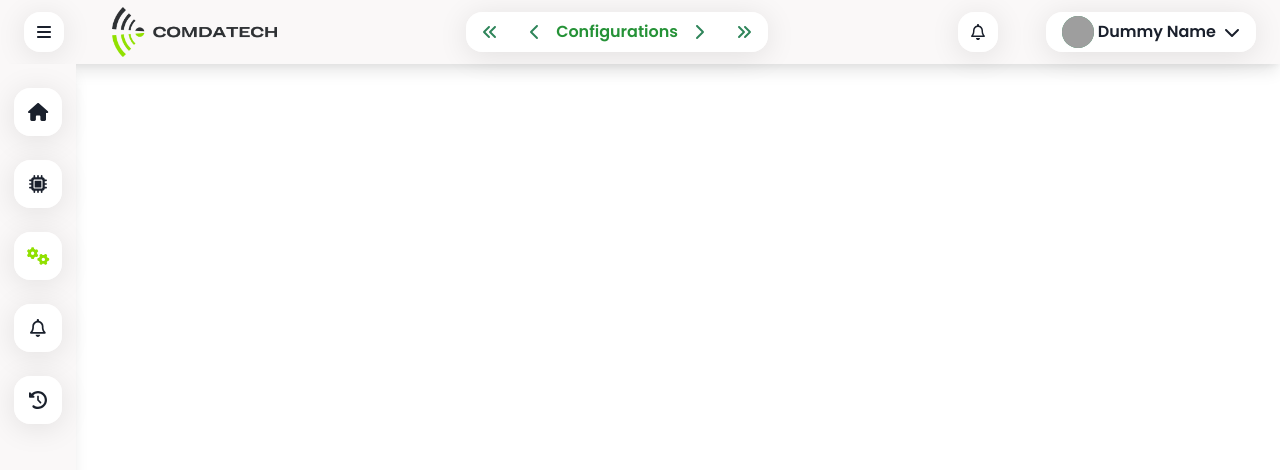
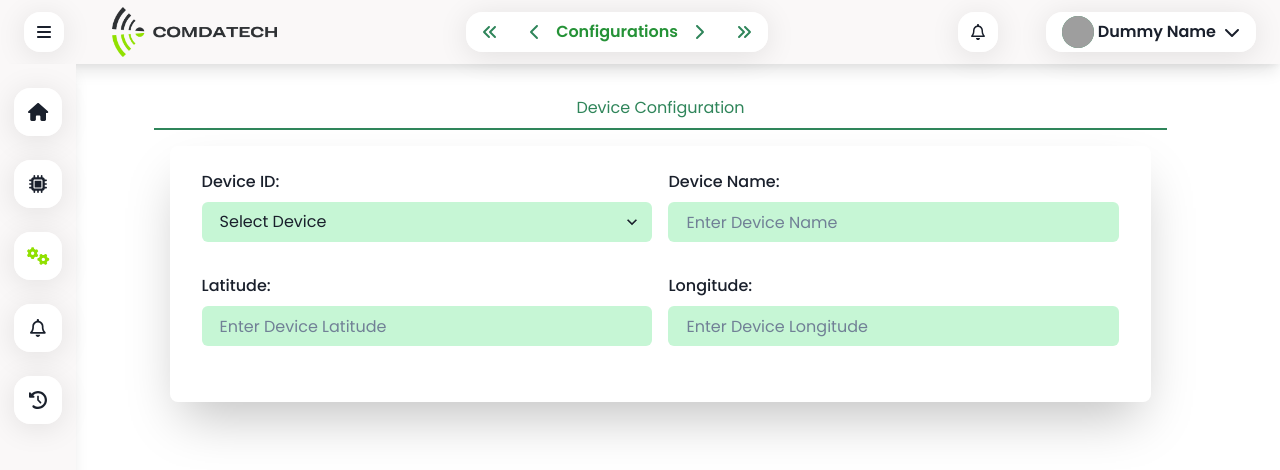
Before and after one commit to Comdatech/fence-react-app, a React (Create React App) app: page /configurations in a window 1280 px wide. Shown: the top 470 px of the page. Built offline with nearby package versions, Linux system fonts and the light colour scheme; grey boxes are pictures that could not be loaded.

Commit message:
device configuration form [WIP]

```diff
--- a/src/pages/Device-Management/configurations.js
+++ b/src/pages/Device-Management/configurations.js
@@ -5,15 +5,89 @@ import PageLayout from "../../components/Navigation/pageLayout";
 
 //import external libraries and assets
 import React from "react";
+import { Box, Flex, FormControl, FormHelperText, FormLabel, Input, Select, Tab, TabList, TabPanel, TabPanels, Tabs } from "@chakra-ui/react";
 
 
 const Configurations = () => {
   return (
     <>
-      <PageLayout/>
+      <PageLayout />
+      <Flex marginLeft="12%" marginTop="24px">
+        <Tabs isFitted colorScheme="green" w="90%">
+          <TabList>
+            <Tab>Device Configuration</Tab>
+          </TabList>
 
+          <TabPanels>
+            <TabPanel>
+              <Box
+                boxShadow="2xl"
+                w="100%"
+                borderRadius="lg"
+                p="6"
+                overflow="auto"
+              >
+                <form>
+                  <Flex className="pb-4" justify="space-between" align="center">
+                    <FormControl className="pl-2 pr-2">
+                      <FormLabel htmlFor="device_id">Device ID:</FormLabel>
+                      <Select
+                        bg="green.100"
+                        variant="filled"
+                        placeholder="Select Device"
+                      >
+                        <option>Device 1</option>
+                        <option>Device 2</option>
+                        <option>Device 3</option>
+                        <option>Device 4</option>
+                        <option>Device 5</option>
+                        <option>Device 6</option>
+                      </Select>
+                      <FormHelperText></FormHelperText>
+                    </FormControl>
+
+                    <FormControl className="pl-2 pr-2">
+                      <FormLabel htmlFor="device_name">Device Name:</FormLabel>
+                      <Input
+                        variant="filled"
+                        type="text"
+                        placeholder="Enter Device Name"
+                        bg="green.100"
+                      />
+                      <FormHelperText></FormHelperText>
+                    </FormControl>
+                  </Flex>
+
+                  <Flex className="pb-4">
+                    <FormControl className="pl-2 pr-2">
+                      <FormLabel htmlFor="lat">Latitude:</FormLabel>
+                      <Input
+                        variant="filled"
+                        type="text"
+                        placeholder="Enter Device Latitude"
+                        bg="green.100"
+                      />
+                      <FormHelperText></FormHelperText>
+                    </FormControl>
+                    <FormControl className="pl-2 pr-2">
+                      <FormLabel htmlFor="long">Longitude:</FormLabel>
+                      <Input
+                        variant="filled"
+                        type="text"
+                        placeholder="Enter Device Longitude"
+                        bg="green.100"
+                      />
+                      <FormHelperText></FormHelperText>
+                    </FormControl>
+                  </Flex>
+                </form>
+              </Box>
+            </TabPanel>
+          </TabPanels>
+        </Tabs>
+      </Flex>
     </>
-  )
+  );
 }
 
 export default Configurations
```
